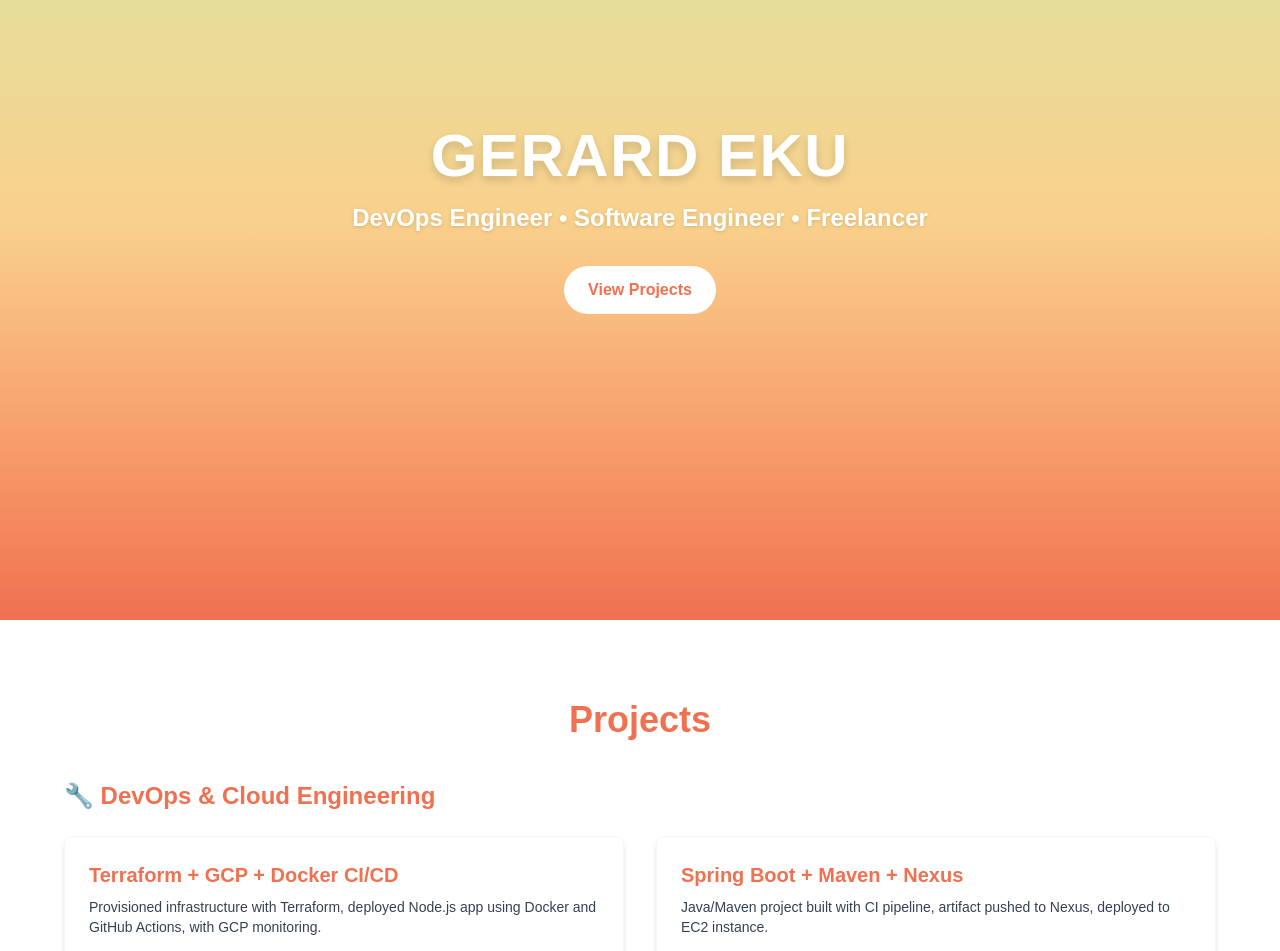
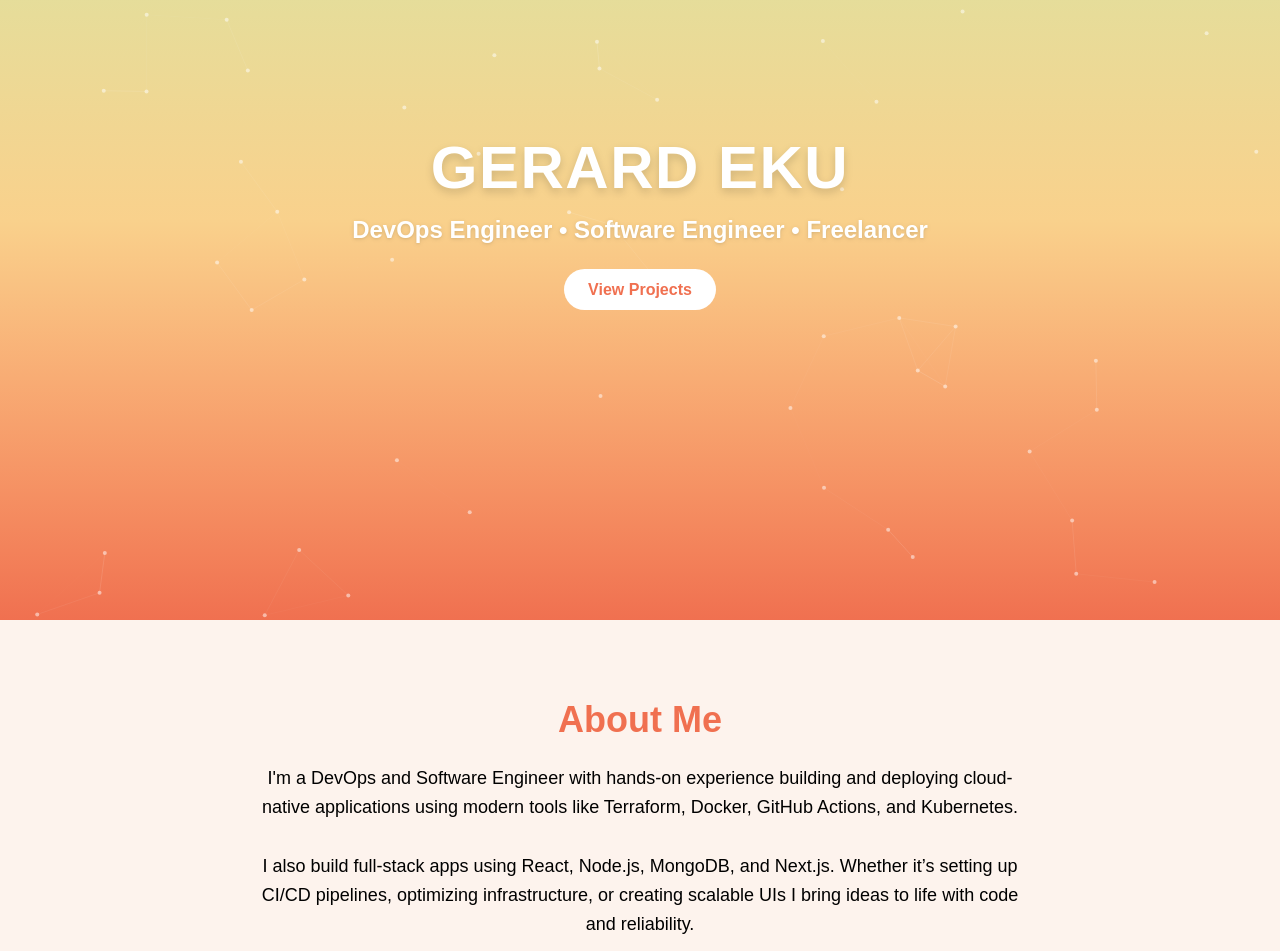
Before and after one commit to gerardinhoo/gerard-portfolio, a Next.js app: page / in a window 1280 px wide. Shown: the part 180-1131 px from the top of the page. Built offline with nearby package versions, Linux system fonts and the light colour scheme.

Commit message:
Add an about me page and add particles, update hero and navbar components

```diff
--- /dev/null
+++ b/app/components/About.tsx
@@ -0,0 +1,21 @@
+export default function About() {
+  return (
+    <section
+      id='about'
+      className='py-20 px-4 bg-[#FDF3ED] dark:bg-[#1a1a1a] text-black dark:text-white'
+    >
+      <div className='max-w-3xl mx-auto text-center'>
+        <h2 className='text-4xl font-bold mb-6 text-[#F07050]'>About Me</h2>
+        <p className='text-lg leading-relaxed'>
+          I'm a DevOps and Software Engineer with hands-on experience building
+          and deploying cloud-native applications using modern tools like
+          Terraform, Docker, GitHub Actions, and Kubernetes. <br />
+          <br />I also build full-stack apps using React, Node.js, MongoDB, and
+          Next.js. Whether it’s setting up CI/CD pipelines, optimizing
+          infrastructure, or creating scalable UIs I bring ideas to life with
+          code and reliability.
+        </p>
+      </div>
+    </section>
+  );
+}
--- a/app/components/Hero.tsx
+++ b/app/components/Hero.tsx
@@ -1,6 +1,12 @@
+'use client';
+
+import ParticlesBackground from './ParticlesBackground';
+
 export default function Hero() {
   return (
-    <section className='min-h-screen flex flex-col justify-center items-center bg-gradient-to-b from-[#D4E6A5] via-[#F9D18C] to-[#F07050] text-white text-center px-4 font-big-shoulders'>
+    <section className='relative min-h-screen flex flex-col justify-center items-center bg-gradient-to-b from-[#D4E6A5] via-[#F9D18C] to-[#F07050] text-white text-center px-4 font-big-shoulders overflow-hidden'>
+      <ParticlesBackground />
+      <div className='z-10'>
         <h1 className='text-5xl md:text-6xl font-extrabold mb-4 drop-shadow-lg uppercase tracking-wide'>
           Gerard Eku
         </h1>
@@ -13,6 +19,7 @@ export default function Hero() {
         >
           View Projects
         </a>
+      </div>
     </section>
   );
 }
--- a/app/components/Navbar.tsx
+++ b/app/components/Navbar.tsx
@@ -7,7 +7,7 @@ export default function Navbar() {
     <nav className='fixed top-0 left-0 right-0 bg-white/70 backdrop-blur-sm z-50 shadow-md'>
       <div className='max-w-7xl mx-auto px-4 py-3 flex justify-between items-center'>
         <h1 className='text-xl font-extrabold uppercase text-[#F07050] tracking-wide'>
-          GERARD.DEV
+          GERARD EKLU
         </h1>
 
         <div className='space-x-4 text-sm font-semibold uppercase tracking-wider'>
--- /dev/null
+++ b/app/components/ParticlesBackground.tsx
@@ -0,0 +1,39 @@
+'use client';
+
+import { useCallback } from 'react';
+import Particles from 'react-tsparticles';
+import { loadSlim } from 'tsparticles-slim';
+
+export default function ParticlesBackground() {
+  const particlesInit = useCallback(async (engine: any) => {
+    await loadSlim(engine);
+  }, []);
+
+  return (
+    <Particles
+      id='tsparticles'
+      init={particlesInit}
+      options={{
+        fullScreen: { enable: false },
+        background: { color: 'transparent' },
+        particles: {
+          number: { value: 60 },
+          size: { value: 2 },
+          color: { value: '#ffffff' },
+          opacity: { value: 0.5 },
+          move: { enable: true, speed: 1 },
+          links: { enable: true, color: '#ffffff', opacity: 0.1 },
+        },
+        interactivity: {
+          events: {
+            onHover: { enable: true, mode: 'repulse' },
+          },
+          modes: {
+            repulse: { distance: 100 },
+          },
+        },
+      }}
+      className='absolute inset-0 z-0'
+    />
+  );
+}
--- a/app/page.tsx
+++ b/app/page.tsx
@@ -3,12 +3,14 @@ import Navbar from './components/Navbar';
 import Projects from './components/Projects';
 import Contact from './components/Contact';
 import Footer from './components/Footer';
+import About from './components/About';
 
 export default function Home() {
   return (
     <>
       <Navbar />
       <Hero />
+      <About />
       <Projects />
       <Contact />
       <Footer />
--- a/package.json
+++ b/package.json
@@ -14,7 +14,10 @@
     "next": "15.4.6",
     "react": "19.1.0",
     "react-dom": "19.1.0",
-    "react-icons": "^5.5.0"
+    "react-icons": "^5.5.0",
+    "react-tsparticles": "^2.12.2",
+    "tsparticles": "^3.9.1",
+    "tsparticles-slim": "^2.12.0"
   },
   "devDependencies": {
     "@eslint/eslintrc": "^3",
```
Also changed, not shown: 1 other file (tests, documents, lock files or other folders). Lines whose indentation alone changed are shown as unchanged.
